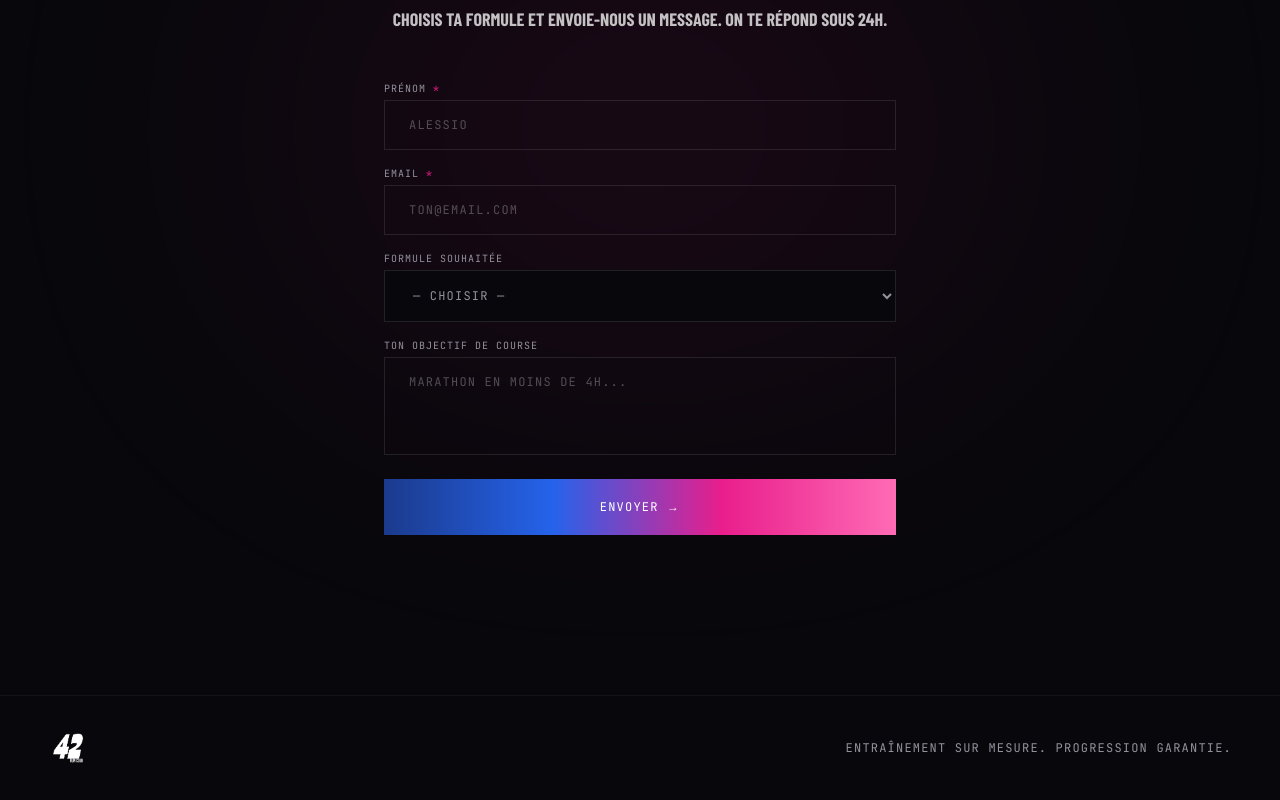
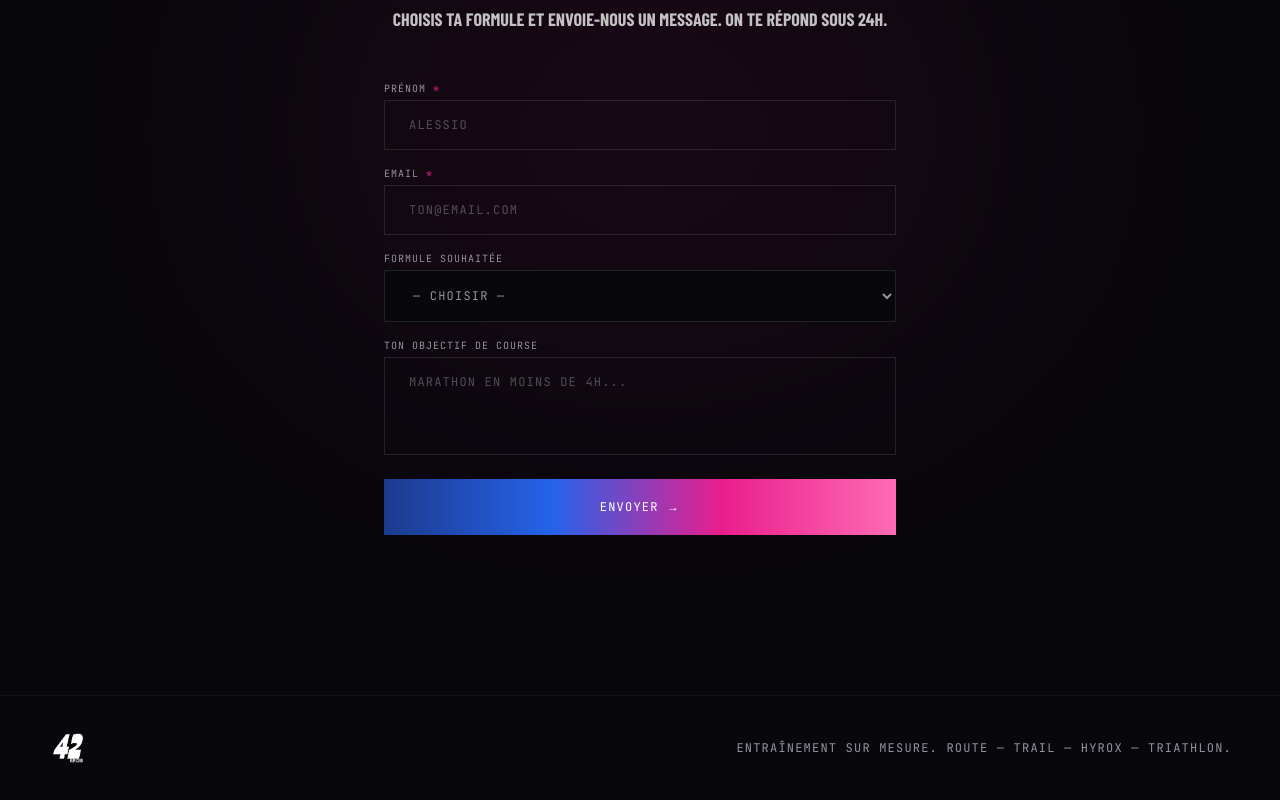
Before and after one commit to alessio200225-wq/42-run-club, a Next.js app: page / in a window 1280 px wide. Shown: the part 5061-5861 px from the top of the page. Built offline with nearby package versions, Linux system fonts and the light colour scheme; a web font is replaced by a local one.

Commit message:
Replace footer tagline with Route — Trail — Hyrox — Triathlon
Co-Authored-By: Claude Sonnet 4.6 <noreply@anthropic.com>

```diff
--- a/app/page.tsx
+++ b/app/page.tsx
@@ -353,7 +353,7 @@ export default function Home() {
       {/* ── FOOTER ── */}
       <footer className="border-t border-white/5 px-6 md:px-12 py-8 flex flex-col md:flex-row items-center justify-between gap-4">
         <Image src="/nouveau logo 42.png" alt="42 Run Club" width={40} height={40} className="object-contain" unoptimized />
-        <p className="font-[family-name:var(--font-jetbrains)] text-xs tracking-widest text-[#94929E] uppercase">Entraînement sur mesure. Progression garantie.</p>
+        <p className="font-[family-name:var(--font-jetbrains)] text-xs tracking-widest text-[#94929E] uppercase">Entraînement sur mesure. Route — Trail — Hyrox — Triathlon.</p>
       </footer>
     </main>
   );
```
